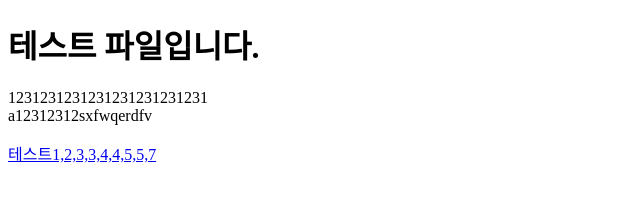
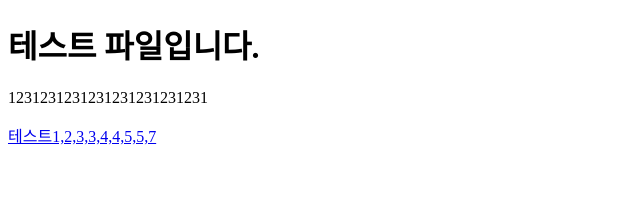
Before and after one commit to mjk-141/server, a plain HTML site: page index.html in a window 1280 px wide. Shown: the whole page, without its empty margins (0-640 px from the left). Drawn offline with Linux system fonts and the light colour scheme.

Commit message:
BE: change data in index.html

```diff
--- a/index.html
+++ b/index.html
@@ -8,7 +8,7 @@
 </head>
 <body>
     <h1>테스트 파일입니다.</h1>
-    <p>1231231231231231231231231<br>a12312312sxfwqerdfv</p>
+    <p>1231231231231231231231231<br></p>
     <a href="#">테스트1,2,3,3,4,4,5,5,7</a>
 </body>
 </html>
```
